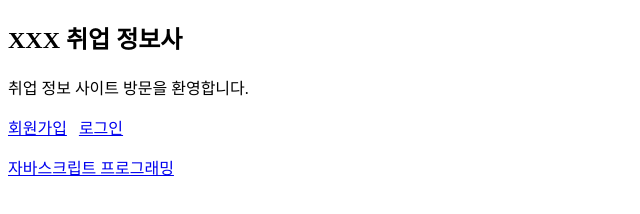
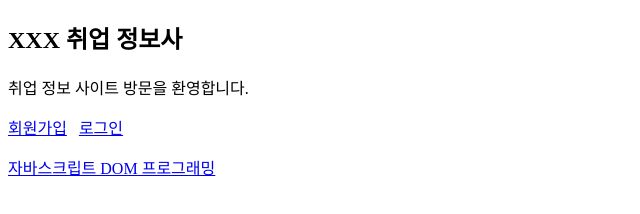
Before and after one commit to sndks/web_2023, a plain HTML site: page index.html in a window 1280 px wide. Shown: the full height of the page, 0-640 px from the left. Drawn offline with Linux system fonts and the light colour scheme.

```diff
--- a/index.html
+++ b/index.html
@@ -9,7 +9,7 @@
 취업 정보 사이트 방문을 환영합니다.
 
 <p><a href="register_03.html">회원가입</a> &nbsp; <a href="login.html">로그인</a></p>
-<p><a href="report4.html">자바스크립트 프로그래밍</a></p>
+<p><a href="report4.html">자바스크립트 DOM 프로그래밍</a></p>
 
 </body>
 </html>
```
